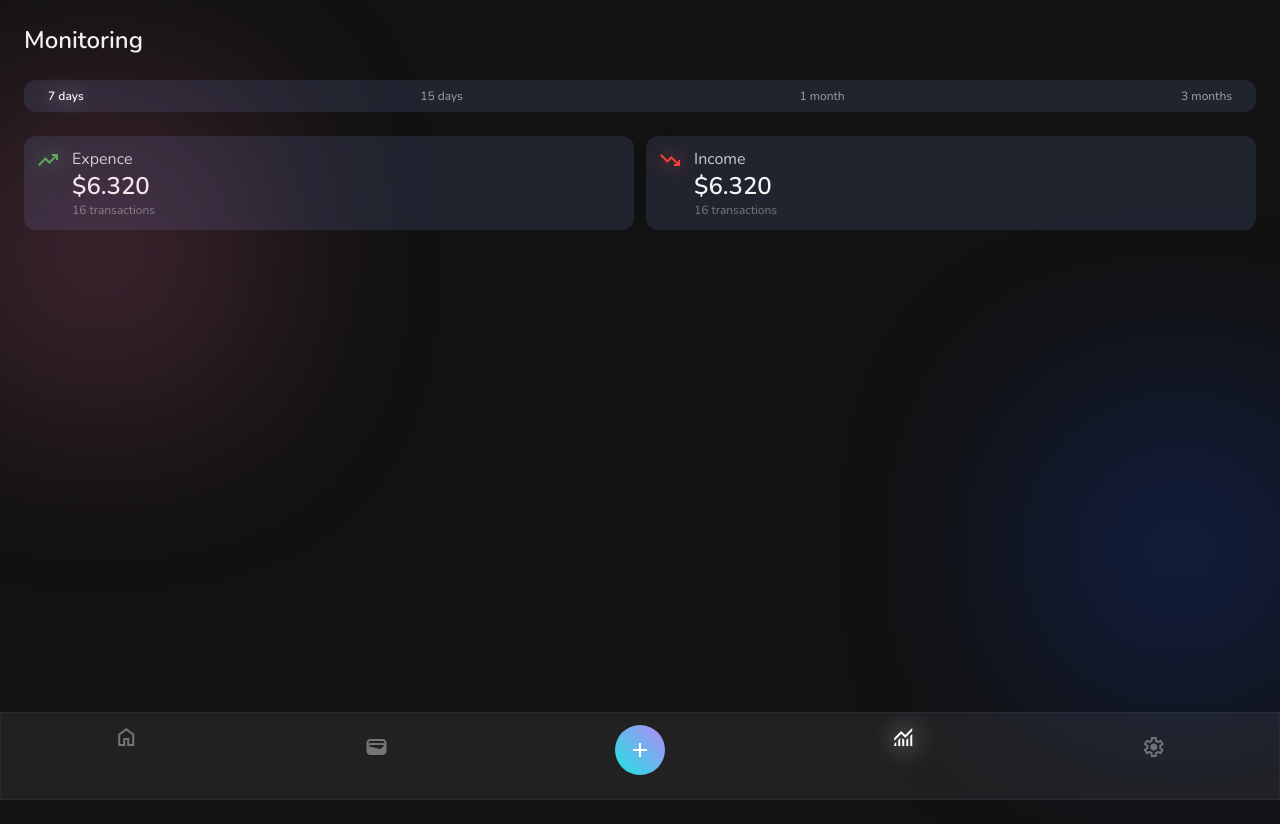
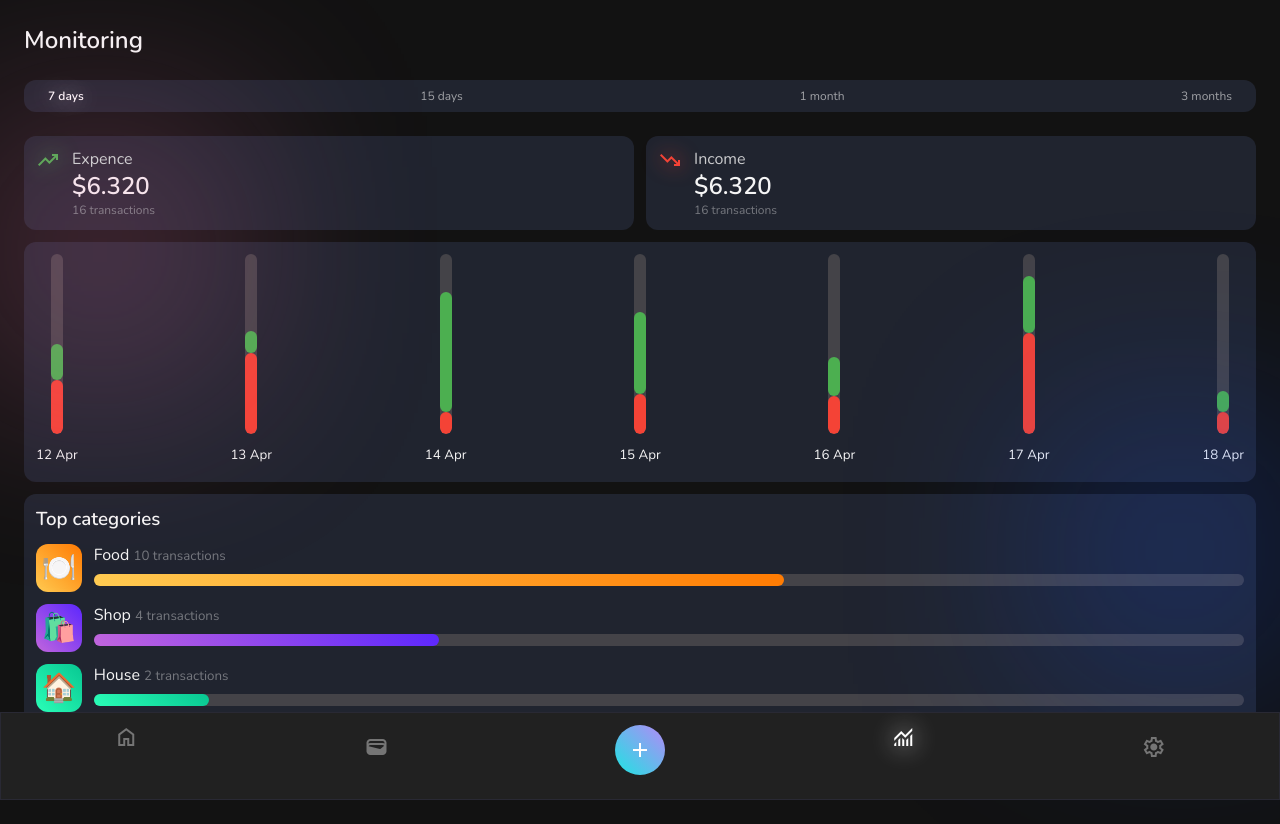
Before and after one commit to diemedina/finance-ui-old, a React (Vite) app: page /monitoring in a window 1280 px wide. Before the commit the page ends 800 px from the top, so only its background shows below. Built offline with nearby package versions, Linux system fonts and the light colour scheme.

Commit message:
Page monitoring

```diff
--- a/src/index.scss
+++ b/src/index.scss
@@ -29,7 +29,7 @@ html, body {
   top: 100px;
 }
 
-#root::after {
+body::before {
   content: '';
   background: #1153FC;
   opacity: .2;
--- a/src/pages/Monitoring/Monitoring.jsx
+++ b/src/pages/Monitoring/Monitoring.jsx
@@ -1,5 +1,6 @@
 import React, { useState } from 'react';
 import { Navbar } from 'src/components/Navbar/Navbar';
+import MockCategories from 'src/mocks/categories';
 import './monitoring.scss';
 
 const _PERIODS = [
@@ -42,7 +43,7 @@ export const Monitoring = () => {
 
       <div className='monitoring__expence-income'>
         <div className='expence'>
-          <span class="material-symbols-outlined icon">trending_up</span>
+          <span className="material-symbols-outlined icon">trending_up</span>
           <div className='expence__detail'>
             <span>Expence</span>
             <h2>$6.320</h2>
@@ -50,7 +51,7 @@ export const Monitoring = () => {
           </div>
         </div>
         <div className='income'>
-          <span class="material-symbols-outlined icon">trending_down</span>
+          <span className="material-symbols-outlined icon">trending_down</span>
           <div className='income__detail'>
             <span>Income</span>
             <h2>$6.320</h2>
@@ -59,6 +60,95 @@ export const Monitoring = () => {
         </div>
       </div>
 
+      <div className='monitoring__graph'>
+        <div className='monitoring__graph__item'>
+          <div className='monitoring__graph__item__bar'>
+            <div className='income' style={{height: '30%'}}></div>
+            <div className='expence' style={{height: '20%'}}></div>
+          </div>
+          <small>12 Apr</small>
+        </div>
+        <div className='monitoring__graph__item'>
+          <div className='monitoring__graph__item__bar'>
+            <div className='income' style={{height: '45%'}}></div>
+            <div className='expence' style={{height: '12%'}}></div>
+          </div>
+          <small>13 Apr</small>
+        </div>
+        <div className='monitoring__graph__item'>
+          <div className='monitoring__graph__item__bar'>
+            <div className='income' style={{height: '12%'}}></div>
+            <div className='expence' style={{height: '67%'}}></div>
+          </div>
+          <small>14 Apr</small>
+        </div>
+        <div className='monitoring__graph__item'>
+          <div className='monitoring__graph__item__bar'>
+            <div className='income' style={{height: '22%'}}></div>
+            <div className='expence' style={{height: '46%'}}></div>
+          </div>
+          <small>15 Apr</small>
+        </div>
+        <div className='monitoring__graph__item'>
+          <div className='monitoring__graph__item__bar'>
+            <div className='income' style={{height: '21%'}}></div>
+            <div className='expence' style={{height: '22%'}}></div>
+          </div>
+          <small>16 Apr</small>
+        </div>
+        <div className='monitoring__graph__item'>
+          <div className='monitoring__graph__item__bar'>
+            <div className='income' style={{height: '56%'}}></div>
+            <div className='expence' style={{height: '32%'}}></div>
+          </div>
+          <small>17 Apr</small>
+        </div>
+        <div className='monitoring__graph__item'>
+          <div className='monitoring__graph__item__bar'>
+            <div className='income' style={{height: '12%'}}></div>
+            <div className='expence' style={{height: '12%'}}></div>
+          </div>
+          <small>18 Apr</small>
+        </div>
+      </div>
+
+      <div className="monitoring__top-categories">
+        <h3>Top categories</h3>
+        <div className='monitoring__top-categories__container'>
+          <div className='monitoring__top-categories__container__item'>
+            <div className={MockCategories['FOOD'].class + ' icon'}>{MockCategories['FOOD'].icon}</div>
+            <div className='monitoring__top-categories__container__item__detail'>
+              <span>Food <small>10 transactions</small></span>
+              <div>
+                <div className={MockCategories['FOOD'].class + ' animate__animated animate__fadeIn'} style={{width: '60%'}}></div>
+              </div>
+            </div>
+          </div>
+
+          <div className='monitoring__top-categories__container__item'>
+            <div className={MockCategories['SHOP'].class + ' icon'}>{MockCategories['SHOP'].icon}</div>
+            <div className='monitoring__top-categories__container__item__detail'>
+              <span>Shop <small>4 transactions</small></span>
+              <div>
+                <div className={MockCategories['SHOP'].class + ' animate__animated animate__fadeIn'} style={{width: '30%'}}></div>
+              </div>
+            </div>
+          </div>
+
+          <div className='monitoring__top-categories__container__item'>
+            <div className={MockCategories['HOUSE'].class + ' icon'}>{MockCategories['HOUSE'].icon}</div>
+            <div className='monitoring__top-categories__container__item__detail'>
+              <span>House <small>2 transactions</small></span>
+              <div>
+                <div className={MockCategories['HOUSE'].class + ' animate__animated animate__fadeIn'} style={{width: '10%'}}></div>
+              </div>
+            </div>
+          </div>
+        </div>
+      </div>
+
+
+
       <Navbar />
     </div>
   )
--- a/src/pages/Monitoring/monitoring.scss
+++ b/src/pages/Monitoring/monitoring.scss
@@ -1,3 +1,5 @@
+@import 'src/styles/variables';
+
 .monitoring {
   padding: 0 24px;
   width: 100vw;
@@ -35,7 +37,7 @@
   &__expence-income {
     display: flex;
     gap: 12px;
-    margin-top: 24px;
+    margin: 24px 0px 12px 0px;
 
     .expence, .income {
       width: 100%;
@@ -70,4 +72,102 @@
       text-shadow: 0px 0px 20px #f44336;
     }
   }
+
+  &__graph {
+    width: 100%;
+    display: flex;
+    justify-content: space-between;
+    align-content: center;
+    gap: 12px;
+    background: #20242f;
+    padding: 12px;
+    border-radius: 12px;
+    margin: 12px 0;
+    height: 240px;
+
+    &__item {
+      display: flex;
+      align-items: center;
+      flex-direction: column;
+      gap: 12px;
+      height: 216px;
+      text-align: center;
+
+      &__bar {
+        height: 180px;
+        background-color: #444348;
+        width: 12px;
+        border-radius: 12px;
+        display: flex;
+        flex-direction: column-reverse;
+        overflow: hidden;
+
+        .income, .expence {
+          width: 12px;
+          border-radius: 12px;
+        }
+
+        .income {
+          background-color: #f44336;
+        }
+
+        .expence {
+          background-color: #4caf50;
+        }
+      }
+    }
+
+
+
+  }
+
+  &__top-categories {
+    width: 100%;
+    display: flex;
+    flex-direction: column;
+    gap: 12px;
+    background: #20242f;
+    padding: 12px;
+    border-radius: 12px;
+    margin: 12px 0;
+
+    &__container {
+      display: flex;
+      flex-direction: column;
+      gap: 12px;
+
+      &__item {
+        display: flex;
+        gap: 12px;
+
+        .icon {
+          border-radius: 12px;
+          font-size: 28px;
+          width: 48px;
+          height: 48px;
+          display: flex;
+          justify-content: center;
+          align-items: center;
+        }
+
+        &__detail {
+          display: flex;
+          flex-direction: column;
+          gap: 8px;
+          width: 100%;
+
+          small {
+            opacity: .4;
+          }
+
+          div {
+            width: 100%;
+            background-color: #444348;
+            height: 12px;
+            border-radius: 12px;
+          }
+        }
+      }
+    }
+  }
 }
```
